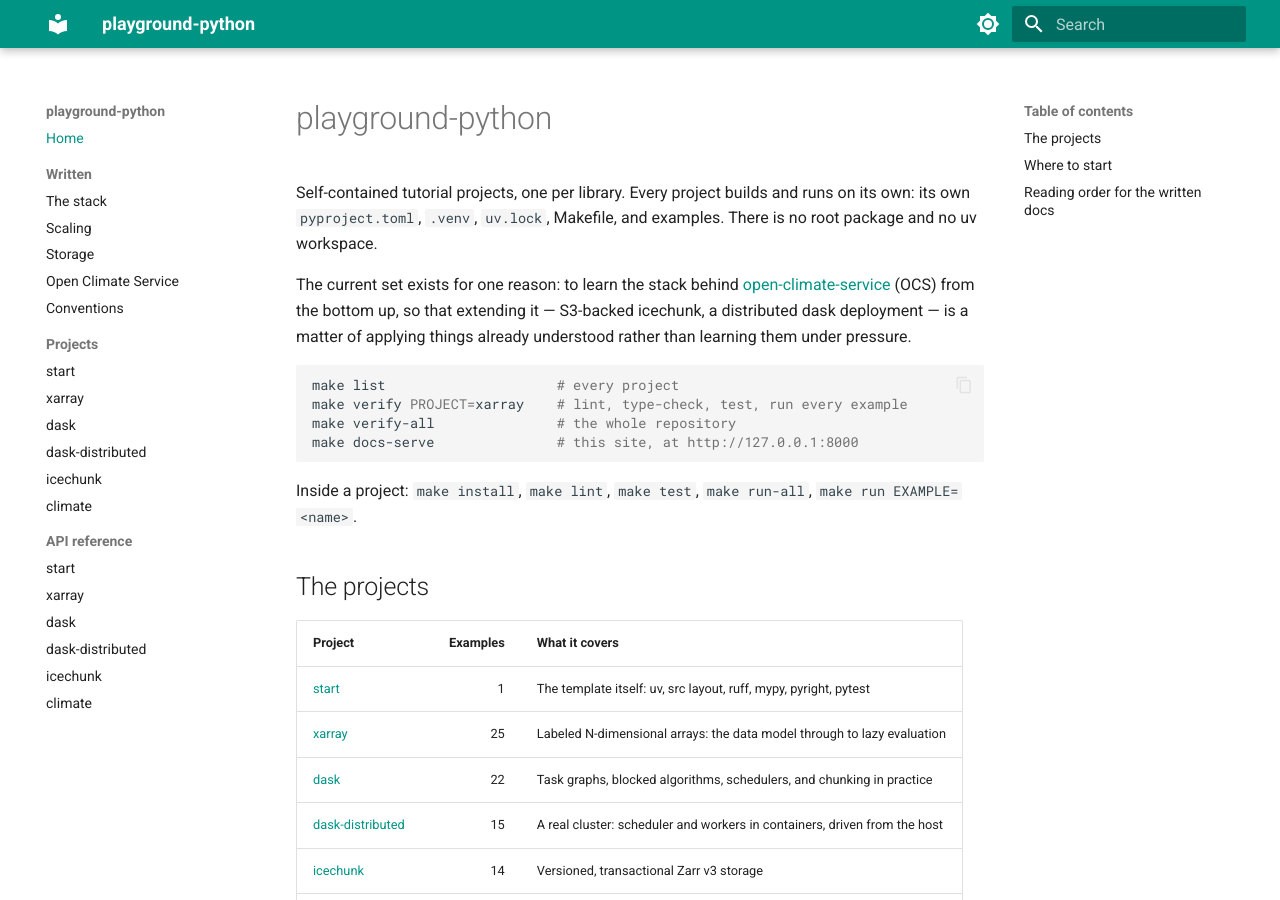
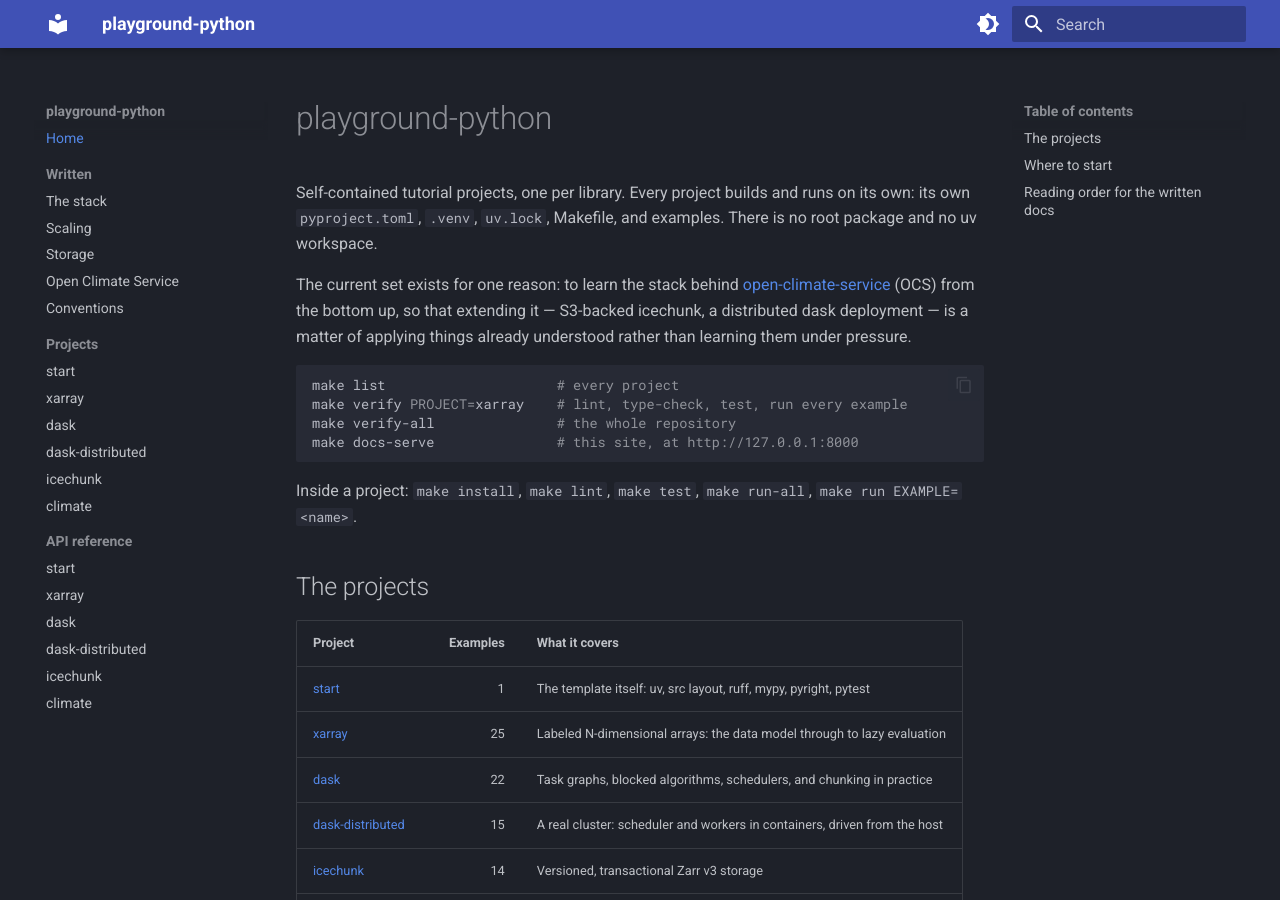
Before and after one commit to mortenoh/ocs-stack, an MkDocs documentation site: the page built from docs/index.md, in a window 1280 px wide and 900 px high. Built offline with MkDocs 1.6.1 and Material for MkDocs 9.7.7, drawn with Linux system fonts in a browser that asks for light colours.

Commit message:
docs: switch site to dark blue material theme
Slate scheme first so dark is the default, with indigo primary and blue
accent. The light scheme stays behind the toggle.

```diff
--- a/mkdocs.yml
+++ b/mkdocs.yml
@@ -4,18 +4,20 @@ site_description: "Learning the xarray, dask, and icechunk stack behind open-cli
 theme:
   name: material
   palette:
+    # Dark first, so that is what a visitor gets by default. The light scheme
+    # stays available behind the toggle.
+    - scheme: slate
+      primary: indigo
+      accent: blue
+      toggle:
+        icon: material/brightness-4
+        name: Switch to light mode
     - scheme: default
-      primary: teal
-      accent: teal
+      primary: indigo
+      accent: blue
       toggle:
         icon: material/brightness-7
         name: Switch to dark mode
-    - scheme: slate
-      primary: teal
-      accent: teal
-      toggle:
-        icon: material/brightness-4
-        name: Switch to light mode
   features:
     - navigation.sections
     - navigation.top
```
